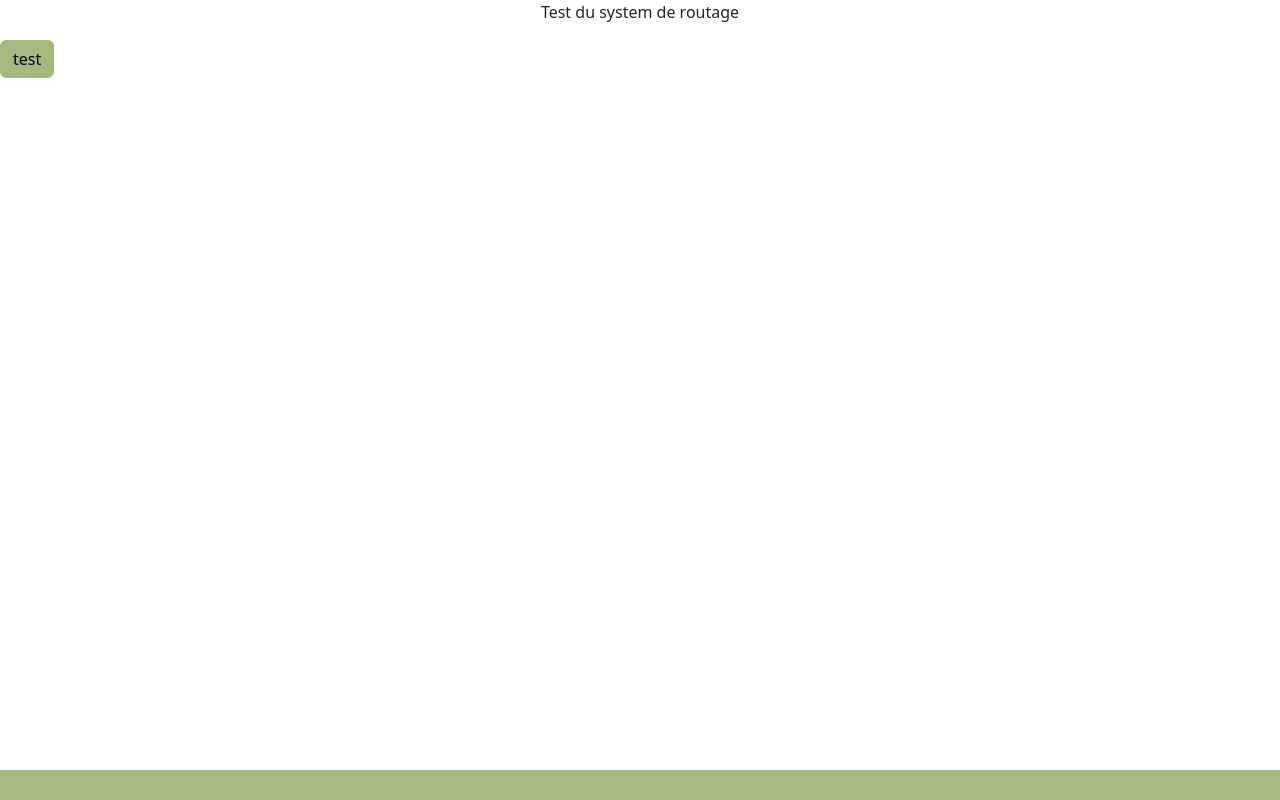
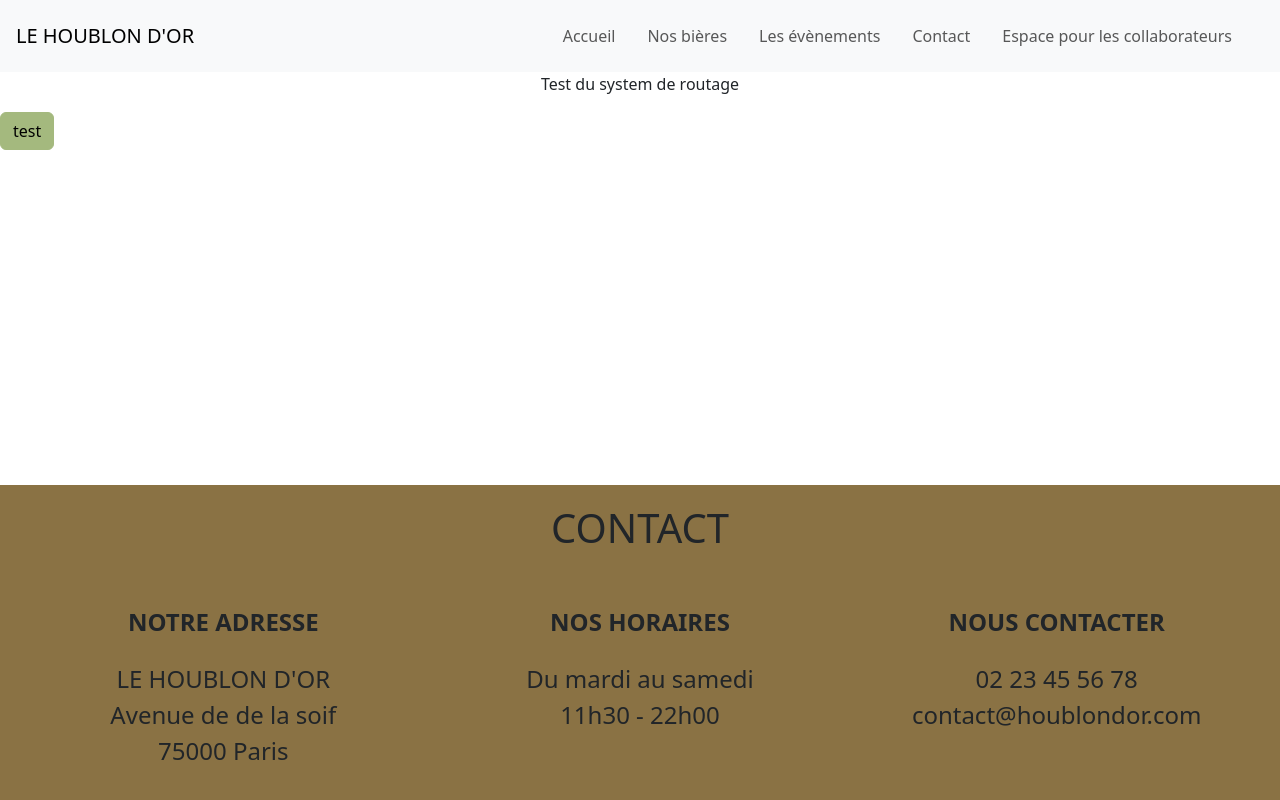
Before and after one commit to Julien-35/Le-Houblon-d-Or, a website with bundled scripts: page index.html in a window 1280 px wide. Built offline with nearby package versions, Linux system fonts and the light colour scheme; files whose address does not match are found by name.

Commit message:
création de la page de navigation et du footer

```diff
--- a/index.html
+++ b/index.html
@@ -10,14 +10,52 @@
 </head>
 <body>
 <header>
+    <nav class="navbar navbar-expand-lg navbar-light bg-light justify-content-between p-3">
+        <a class="navbar-brand" href="#">LE HOUBLON D'OR</a>
 
+            <div class="collapse navbar-collapse d-flex justify-content-end me-3" id="navbarNav">
+                <ul class="navbar-nav">
+                    <li class="nav-item  mx-2">
+                        <a class="nav-link" href="#">Accueil</a>
+                    </li>
+                    <li class="nav-item mx-2">
+                        <a class="nav-link" href="#">Nos bières</a>
+                    </li>
+                    <li class="nav-item mx-2">
+                        <a class="nav-link" href="#">Les évènements</a>
+                    </li>
+                    <li class="nav-item mx-2">
+                        <a class="nav-link" href="#">Contact</a>
+                    </li>
+                    <li class="nav-item mx-2">
+                        <a class="nav-link" href="#">Espace pour les collaborateurs</a>
+                    </li>
+                </ul>
+            </div>
+      </nav>
 </header>
 <main id="main-page">
     <!-- Contenu de ma page -->
 </main>
-<footer class="bg-primary"></footer>
-
-</body>
+<footer class="text-center">
+    <div class="container pt-1">
+        <h2 class="fs-1">CONTACT</h2>
+    </div>
+    <div class="row m-0">
+        <div class="col-12 col-md-4 mt-5">
+            <h3 class="fw-bold fs-4">NOTRE ADRESSE</h3>
+            <p class="fw-normal fs-4 pt-3">LE HOUBLON D'OR<br>Avenue de de la soif <br>75000 Paris</p>
+        </div>
+        <div class="col-12 col-md-4 mt-5">
+            <h3 class="fw-bold fs-4">NOS HORAIRES</h3>
+            <p class="fw-normal fs-4 pt-3">Du mardi au samedi<br> 11h30 - 22h00</p>
+        </div>
+                <div class="col-12 col-md-4 mt-5">
+            <h3 class="fw-bold fs-4">NOUS CONTACTER</h3>
+            <p class="fw-normal fs-4 pt-3">02 23 45 56 78 <br> contact@houblondor.com</p>
+        </div>
+    </div>
+</footer>
 
 <script src="js/index.js" type="module"></script>
 <script src="js/script.js"></script>
```
